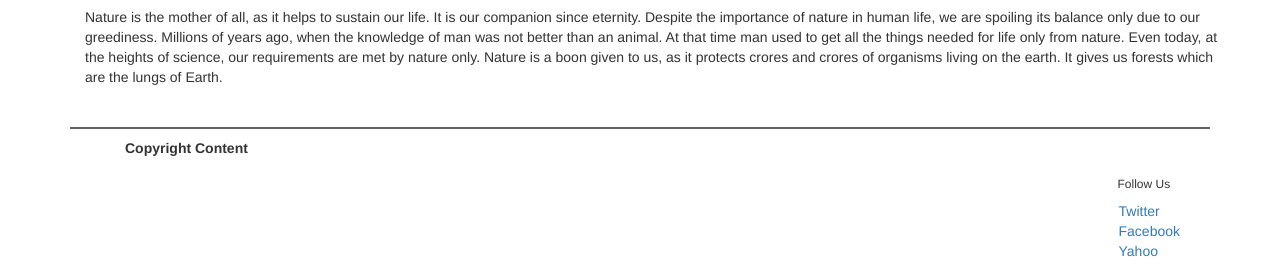
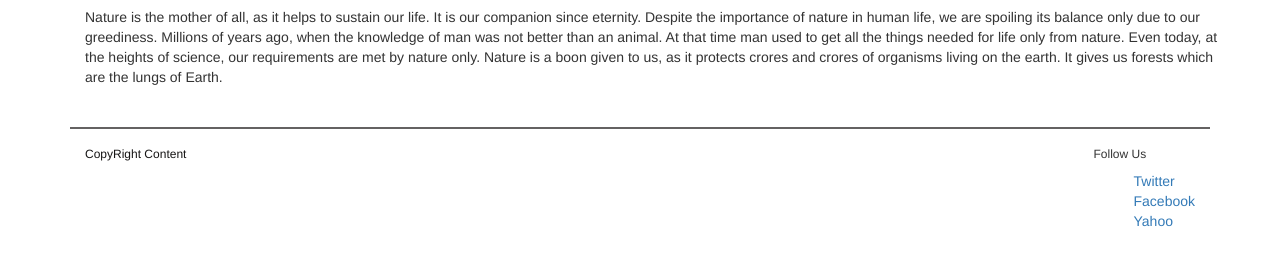
Before and after one commit to DathuKasturi834/bootstrap, a plain HTML site: page index.html in a window 1280 px wide. Shown: the part 1304-1575 px from the top of the page. After the commit the page ends 1545 px from the top, so only its background shows below. Drawn offline with nearby package versions, Linux system fonts and the light colour scheme; a web font is replaced by a local one.

Commit message:
added footer
commit changes to footer

```diff
--- a/css/style.css
+++ b/css/style.css
@@ -27,12 +27,11 @@
     padding-top: 9px;
     margin-top: 30px
     }
-#foot {
-    font-size: 10px;
-    float: left;
-    color: #353535;
-    }
-.icons {
+.icons, .foot {
     list-style: none;
         float: right;
 }
+.footertext{
+    color: rgb(22, 21, 21);
+    float: left;
+}
--- a/index.html
+++ b/index.html
@@ -15,12 +15,7 @@
 		<link rel="stylesheet" type="text/css" href="css/style.css">
 
 		<link href='http://fonts.googleapis.com/css?family=Sofia' rel='stylesheet'>
-
-		<script src="https://use.fontawesome.com/ffef669f8d.js">
-
-    	</script>
-
-    </head>
+  </head>
     <body>
         <div class="navbar-default navbar-fixed-top">
 			<div class="container">
@@ -132,10 +127,9 @@
 
     <footer class="col-sm-12" id="footer">
         <div class="footertext">
-            <p id="foot"><strong><ul>Copyright Content </ul></strong> </p>
-
+           <h6>CopyRight Content</h6>
         </div>
-        <div class="col-sm-1 pull-right"><h6>Follow Us</h6>
+        <div class="foot"><h6>Follow Us</h6>
 
             <ul class="icons">
                 <li><a href="" id="space4">Twitter</a></li>
```
